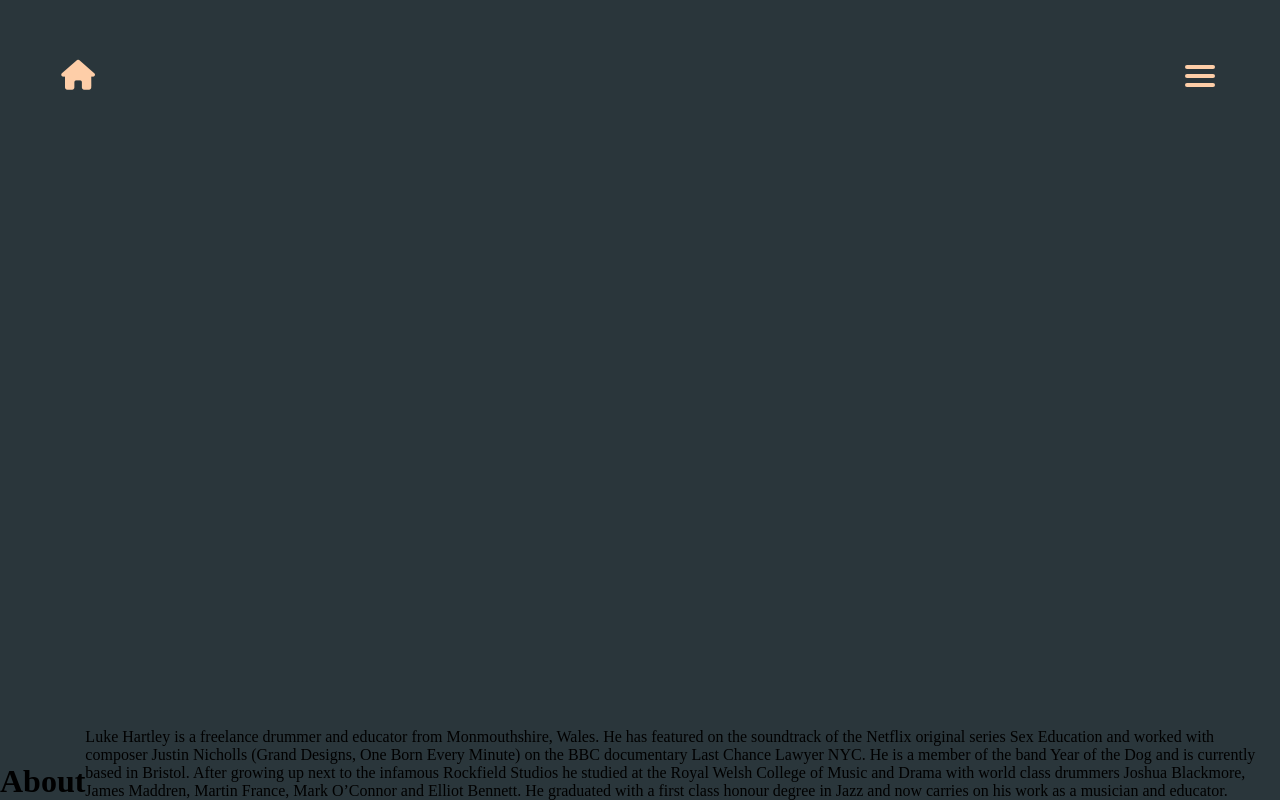
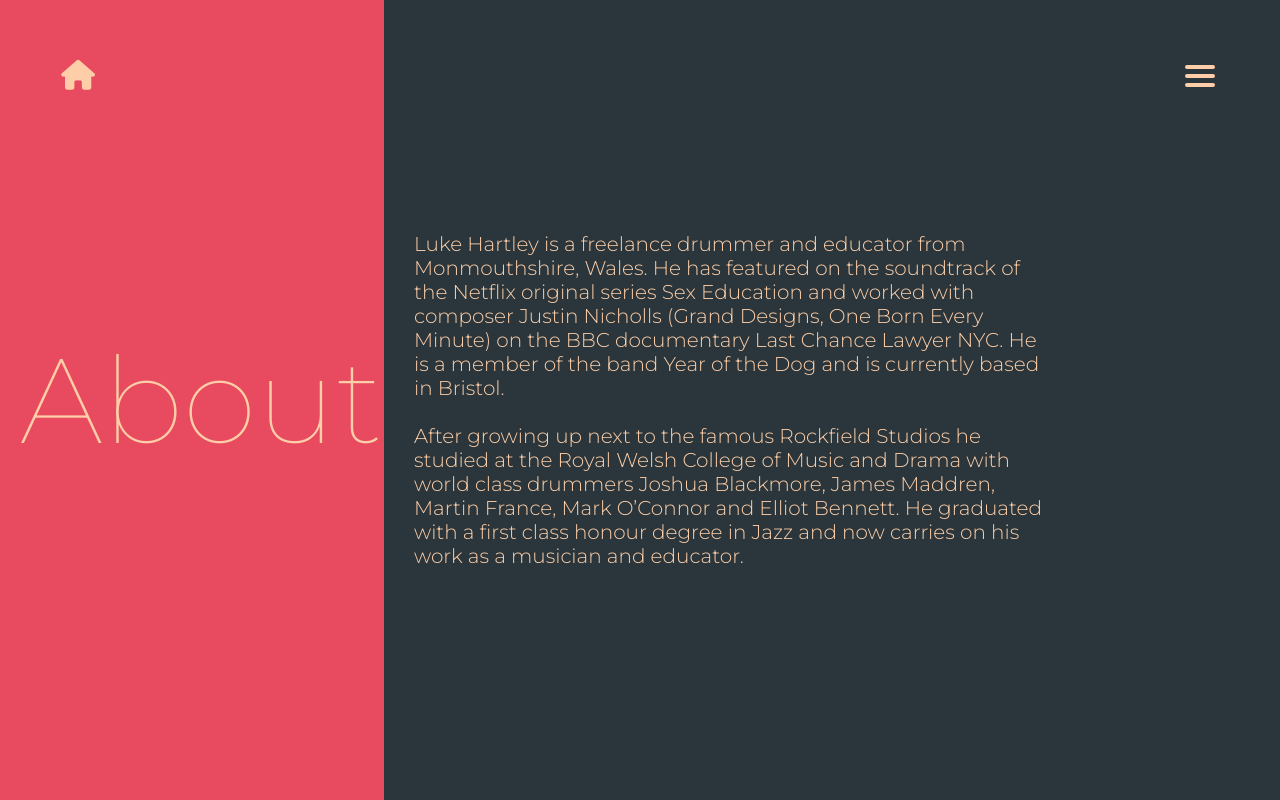
Before and after one commit to Velocima/luke-react, a React (Create React App) app: page / in a window 1280 px wide. Built offline with nearby package versions, Linux system fonts and the light colour scheme.

Commit message:
(ﾉ◕ヮ◕)ﾉ*:･ﾟ✧ About page + animations (ﾉ◕ヮ◕)ﾉ*:･ﾟ✧

```diff
--- a/src/components/App/App.jsx
+++ b/src/components/App/App.jsx
@@ -41,6 +41,7 @@ export class App extends React.Component {
 
     handleHomeClick() {
         this.setState({pageRendered: 0});
+        if (this.state.navBarState) this.toggleNav();
     }
 
     render() {
@@ -52,7 +53,7 @@ export class App extends React.Component {
                     <div className={this.state.navBarState ? "line-2 line-2-clicked" : "line-2"}></div>
                     <div className={this.state.navBarState ? "line-3 line-3-clicked" : "line-3"}></div>
                 </div>
-                <NavBar showNav={this.state.navBarState} onNewPage={this.updatePage}/>
+                <NavBar showNav={this.state.navBarState} onNewPage={[this.updatePage, this.toggleNav]}/>
                 {this.renderPage(this.state.pageRendered)}
             </div>
         )
--- a/src/components/Bio/Bio.css
+++ b/src/components/Bio/Bio.css
@@ -4,5 +4,66 @@
   height: 100vh;
   background-color: #2a363b;
   display: flex;
-  align-items: flex-end;
+  flex-direction: row;
+  justify-content: flex-end;
 }
+.bio-container .overflow-container {
+  overflow: hidden;
+}
+.bio-container .left, .bio-container .right {
+  height: 100%;
+  transition: all 0.7s ease-in;
+}
+.bio-container .left {
+  width: 30%;
+  display: flex;
+  flex-direction: column;
+  background-color: #e84a5f;
+  justify-content: center;
+  animation: slideOut30 2s backwards;
+}
+.bio-container .left h1 {
+  color: #fecea8;
+  font-size: 120px;
+  font-family: "Montserrat", sans-serif;
+  font-weight: 100;
+  margin-left: 20px;
+  animation: fallIn 1s 2s backwards;
+}
+.bio-container .right {
+  width: 70%;
+  display: flex;
+  align-items: center;
+  justify-content: flex-start;
+  background-color: #2a363b;
+  animation: slideIn70 1s 1s backwards;
+}
+.bio-container .right p {
+  max-width: 50vw;
+  color: #fecea8;
+  font-size: 20px;
+  font-family: "Montserrat", sans-serif;
+  font-weight: 300;
+  margin-left: 30px;
+  animation: fallIn 1s 3s backwards;
+}
+
+@keyframes slideIn70 {
+  from {
+    width: 0%;
+  }
+  to {
+    width: 70%;
+  }
+}
+@keyframes slideOut30 {
+  from {
+    width: 50%;
+  }
+  50% {
+    width: 100%;
+  }
+  to {
+    width: 30%;
+  }
+}
--- a/src/components/Bio/Bio.jsx
+++ b/src/components/Bio/Bio.jsx
@@ -5,12 +5,22 @@ export class Bio extends React.Component {
     render () {
         return (
             <div className="bio-container">
-                <h1>About</h1>
-                <p>
-                    Luke Hartley is a freelance drummer and educator from Monmouthshire, Wales. He has featured on the soundtrack of the Netflix original series Sex Education and worked with composer Justin Nicholls (Grand Designs, One Born Every Minute) on the BBC documentary Last Chance Lawyer NYC. He is a member of the band Year of the Dog and is currently based in Bristol.
+                <div className="left">
+                    <div className="overflow-container">
+                        <h1>About</h1>
+                    </div>
+                </div>
+                <div className="right">
+                    <div className="overflow-container">
+                        <p>
+                            Luke Hartley is a freelance drummer and educator from Monmouthshire, Wales. He has featured on the soundtrack of the Netflix original series Sex Education and worked with composer Justin Nicholls (Grand Designs, One Born Every Minute) on the BBC documentary Last Chance Lawyer NYC. He is a member of the band Year of the Dog and is currently based in Bristol.
+                            <br></br>
+                            <br></br>
+                            After growing up next to the famous Rockfield Studios he studied at the Royal Welsh College of Music and Drama with world class drummers Joshua Blackmore, James Maddren, Martin France, Mark O’Connor and Elliot Bennett. He graduated with a first class honour degree in Jazz and now carries on his work as a musician and educator.
+                        </p>
+                    </div>
 
-                    After growing up next to the infamous Rockfield Studios he studied at the Royal Welsh College of Music and Drama with world class drummers Joshua Blackmore, James Maddren, Martin France, Mark O’Connor and Elliot Bennett. He graduated with a first class honour degree in Jazz and now carries on his work as a musician and educator.
-                </p>
+                </div>
             </div>
         )
     }
--- a/src/components/Bio/Bio.scss
+++ b/src/components/Bio/Bio.scss
@@ -11,5 +11,74 @@ $color-4: #fecea8;
     height: 100vh;
     background-color: $color-1;
     display: flex;
-    align-items: flex-end;
+    flex-direction: row;
+    justify-content: flex-end;
+
+    .overflow-container {
+        overflow: hidden;
+    }
+
+    .left, .right {
+        height: 100%;
+        transition: all 0.7s ease-in;
+    }
+
+    .left {
+        width: 30%;
+        display: flex;
+        flex-direction: column;
+        background-color: $color-2;
+        justify-content: center;
+        animation: slideOut30 2s backwards;
+
+        h1 {
+            color: $color-4;
+            font-size: 120px;
+            font-family: 'Montserrat', sans-serif;
+            font-weight: 100;
+            margin-left: 20px;
+            animation: fallIn 1s 2s backwards;
+        }
+    }
+
+    .right {
+        width: 70%;
+        display: flex;
+        align-items: center;
+        justify-content: flex-start;
+        background-color: $color-1;
+        animation: slideIn70 1s 1s backwards;
+
+        p {
+            max-width: 50vw;
+            color: #fecea8;
+            font-size: 20px;
+            font-family: 'Montserrat', sans-serif;
+            font-weight: 300;
+            margin-left: 30px;
+            animation: fallIn 1s 3s backwards;
+        }
+    }
+
 }
+
+
+@keyframes slideIn70 {
+    from {
+        width: 0%;
+    }
+    to {
+        width: 70%;
+    }
+}
+@keyframes slideOut30 {
+    from {
+        width: 50%;
+    }
+    50% {
+        width: 100%;
+    }
+    to {
+        width: 30%;
+    }
+}
--- a/src/components/NavigationBar/NavigationBar.jsx
+++ b/src/components/NavigationBar/NavigationBar.jsx
@@ -10,16 +10,20 @@ export class NavBar extends React.Component {
     handleClick(e) {
         switch (e.target.innerHTML) {
             case 'About':
-                this.props.onNewPage(1);
+                this.props.onNewPage[0](1);
+                this.props.onNewPage[1]();
                 break;
             case 'Projects':
-                this.props.onNewPage(1);
+                this.props.onNewPage[0](1);
+                this.props.onNewPage[1]();
                 break;
             case 'Teaching':
-                this.props.onNewPage(1);
+                this.props.onNewPage[0](1);
+                this.props.onNewPage[1]();
                 break;
             case 'Contact':
-                this.props.onNewPage(1);
+                this.props.onNewPage[0](1);
+                this.props.onNewPage[1]();
                 break;
             default:
                 return;
--- a/src/components/landing/Landing.css
+++ b/src/components/landing/Landing.css
@@ -17,7 +17,7 @@
   flex-direction: column;
   background-color: #2a363b;
   justify-content: center;
-  animation: slideOut 1s 3s backwards;
+  animation: slideOut70 1s 3s backwards;
 }
 .landing-container .left h1 {
   color: #fecea8;
@@ -41,7 +41,7 @@
   align-items: center;
   justify-content: flex-start;
   background-color: #e84a5f;
-  animation: slideIn 1s 3s backwards;
+  animation: slideIn30 1s 3s backwards;
 }
 .landing-container .right img {
   position: relative;
@@ -85,7 +85,7 @@
     transform: translateY(0);
   }
 }
-@keyframes slideIn {
+@keyframes slideIn30 {
   from {
     width: 0%;
   }
@@ -93,7 +93,7 @@
     width: 30%;
   }
 }
-@keyframes slideOut {
+@keyframes slideOut70 {
   from {
     width: 100%;
   }
```
Also changed, not shown: src/components/landing/Landing.scss (+5 -5 lines).
